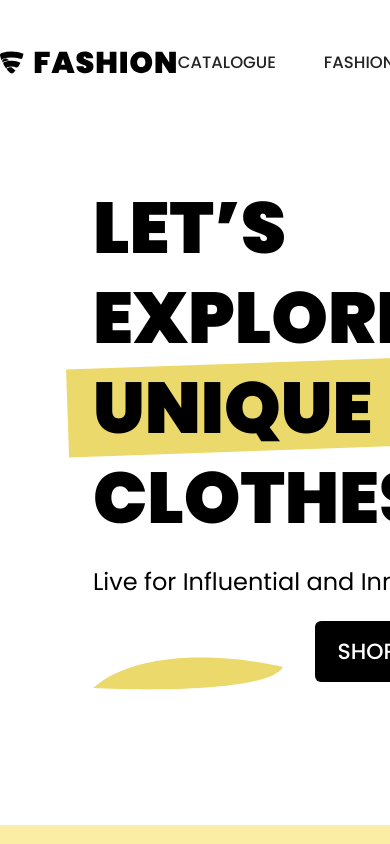
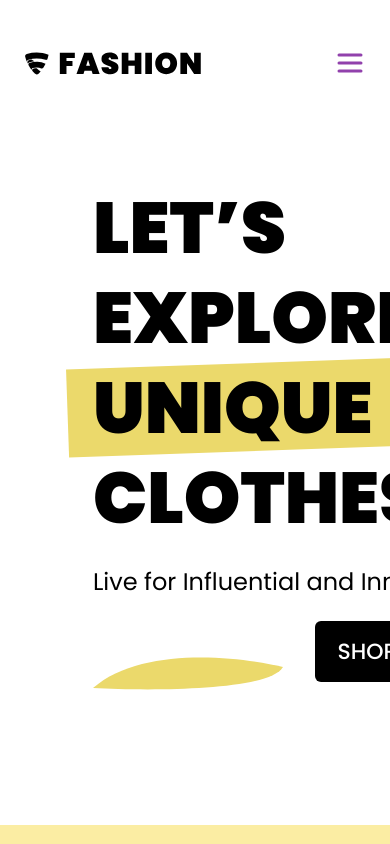
Before and after one commit to Luismkm/fashion, a React (Vite) app: page / in a window 390 px wide. Shown: the top 844 px of the page. Built offline with nearby package versions, Linux system fonts and the light colour scheme.

Commit message:
feat: add responsive header

```diff
--- a/src/components/header.tsx
+++ b/src/components/header.tsx
@@ -1,14 +1,16 @@
+import { List } from 'phosphor-react';
 import logo from '../assets/logo.svg';
 
 export function Header() {
   return (
-    <header className="flex flex-row w-full max-w-[1290px] h-[46.5px] mt-10 mx-auto">
+    <header className="flex flex-row justify-between items-center sm:w-full max-w-[1290px] h-[46.5px] mt-10 sm:px-6 px-6">
       <img
         src={logo}
         alt="logo da Fashion"
         className="w-[180px] h-[45px] cursor-pointer"
       />
-      <div className="flex flex-1 flex-row justify-end">
+      <div className="flex ">
+        <div className="hidden md:flex flex-1 flex-row justify-end">
           <ul className="flex flex-row items-center gap-12 text-black-800 text-[1.03125rem] font-medium mr-8">
             <li className="h-[34px] cursor-pointer hover:border-b-2 mt-[9px]">
               CATALOGUE
@@ -23,10 +25,14 @@ export function Header() {
               LIFESTYLE
             </li>
           </ul>
-
-        <button className="w-[100px] h-[46px] text-white-300 bg-black-900 rounded-md font-medium text-lg transition-opacity hover:opacity-90">
+        </div>
+        <button className="hidden lg:block w-[100px] h-[46px] text-white-300 bg-black-900 rounded-md font-medium text-lg transition-opacity hover:opacity-90">
           SIGN UP
         </button>
+      </div>
+
+      <div className="md:hidden">
+        <List size={32} color="#9141ac" weight="bold" />
       </div>
     </header>
   );
```
Lines whose indentation alone changed are shown as unchanged.
